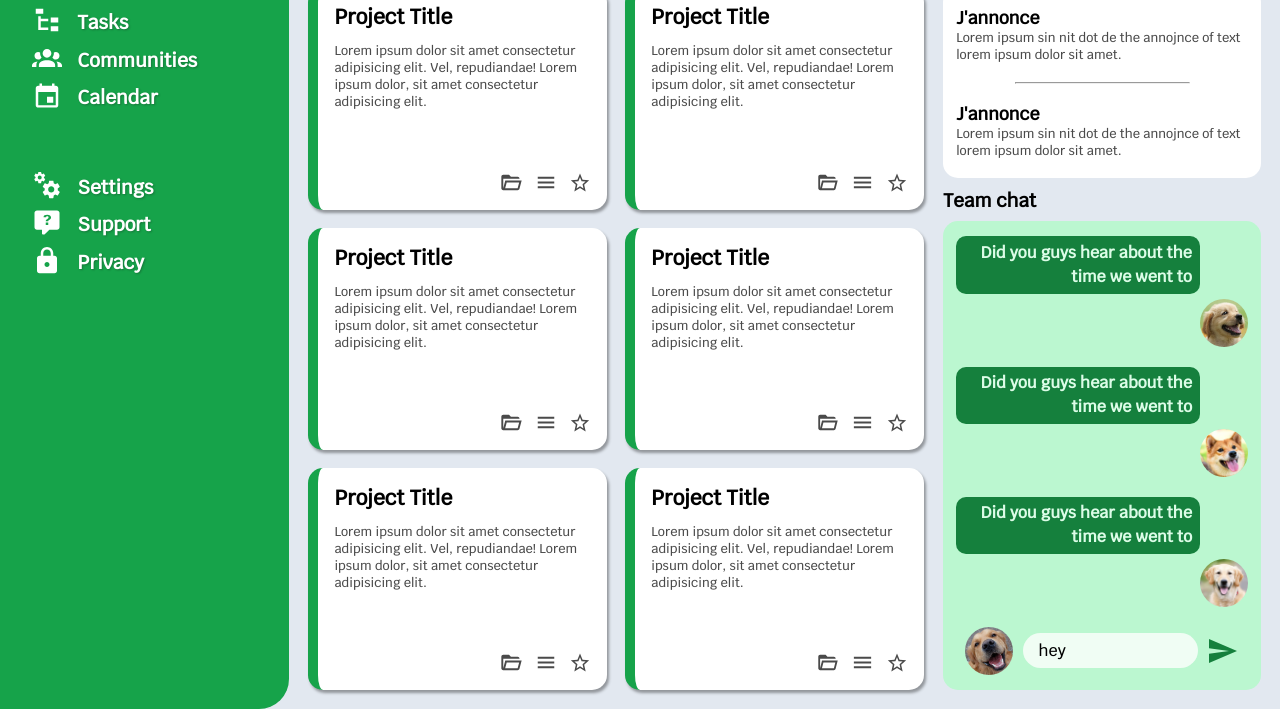
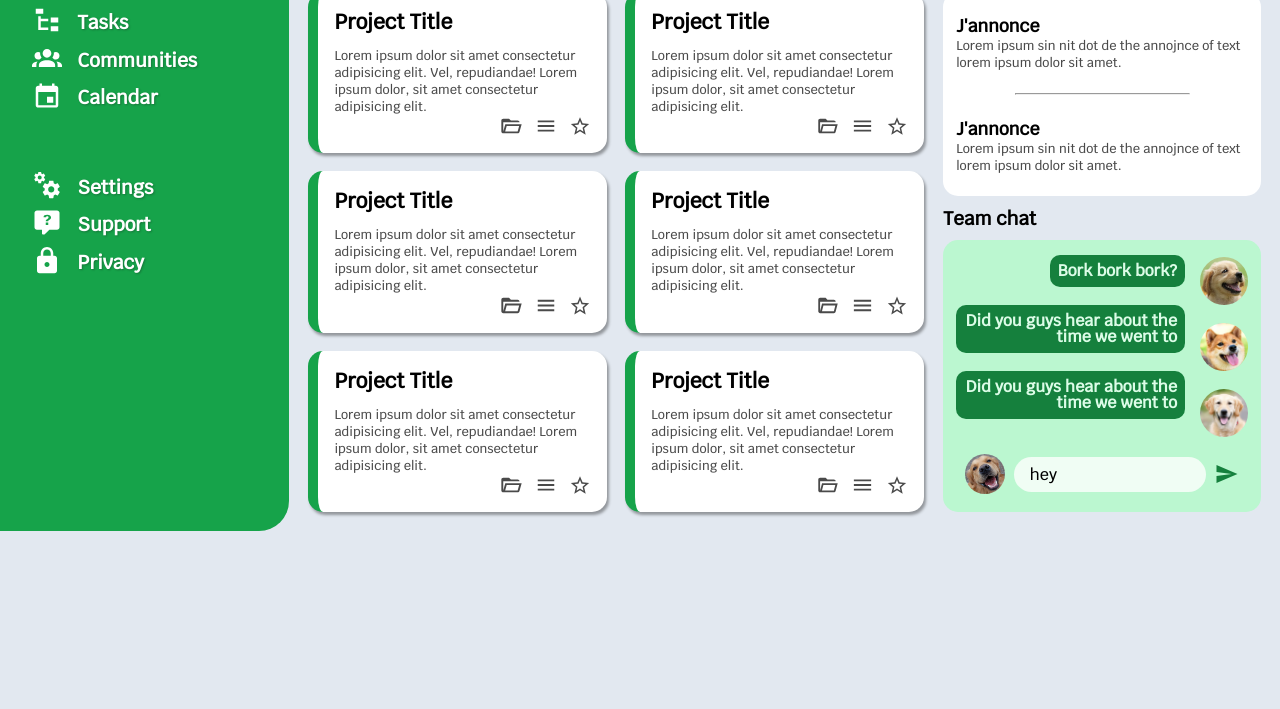
Before and after one commit to weBidji/admin-dashboard, a plain HTML site: page index.html in a window 1280 px wide. Shown: the part 271-980 px from the top of the page. After the commit the page ends 802 px from the top, so only its background shows below. Drawn offline with Linux system fonts and the light colour scheme.

Commit message:
fix vertial scroll issue

```diff
--- a/index.html
+++ b/index.html
@@ -209,28 +209,29 @@
                     <h3>Team chat</h3>
                     <div class="chat-wrapper">
                         <div class="convo-line">
+
+                            <p class="convo-txt">Bork bork bork?</p>
                             <div class="workmate">
                                 <img src="images/dog4.jpg" alt="workmate photo" class="workmate-photo">
-                                <!-- <div class="workmate-name">Jane Doe</div> -->
+                            </div>
+                        </div>
+                        <div class="convo-line">
+
+                            <p class="convo-txt">Did you guys hear about the time we went to</p>
+                            <div class="workmate">
+                                <img src="images/dog3.jpg" alt="workmate photo" class="workmate-photo">
+
 
                             </div>
-                            <p class="convo-txt">Did you guys hear about the time we went to</p>
                         </div>
                         <div class="convo-line">
+
+                            <p class="convo-txt">Did you guys hear about the time we went to</p>
                             <div class="workmate">
-                                <img src="images/dog3.jpg" alt="workmate photo" class="workmate-photo">
-                                <!-- <div class="workmate-name">Jane Doe</div> -->
+                                <img src="images/dog2.jpg" alt="workmate photo" class="workmate-photo">
+
 
                             </div>
-                            <p class="convo-txt">Did you guys hear about the time we went to</p>
-                        </div>
-                        <div class="convo-line">
-                            <div class="workmate">
-                                <img src="images/dog2.jpg" alt="workmate photo" class="workmate-photo">
-                                <!-- <div class="workmate-name">Jane Doe</div> -->
-
-                            </div>
-                            <p class="convo-txt">Did you guys hear about the time we went to</p>
                         </div>
 
                         <div class="user-chat">
--- a/style.css
+++ b/style.css
@@ -23,12 +23,13 @@
 html {
     background-color: #E2E8F0;
     font-family: 'Krub';
+    max-height:100vh;
 }
 
 .container {
     display: grid;
     grid-template-columns: repeat(5, 1fr);
-    grid-template-rows: repeat(5, 1fr);
+    grid-template-rows: repeat(4, 1fr);
     min-height: 100vh;
 
 }
@@ -121,7 +122,7 @@ header {
 #user-img-big {
 
     border-radius: 50%;
-    height: 100px;
+    height: 80px;
 
 }
 
@@ -171,7 +172,7 @@ header {
 
 nav {
     grid-column: 1/2;
-    grid-row: 1/6;
+    grid-row: 1/5;
 
     display: flex;
     flex-direction: column;
@@ -272,7 +273,7 @@ h3 {
     background-color: white;
     border-radius: 15px;
     padding: 1rem;
-    /* border-top:10px solid var(--green-600); */
+
     border-left: 10px solid var(--green-600);
 
     box-shadow: 2px 3px 3px rgba(0, 0, 0, 0.356);
@@ -317,9 +318,11 @@ h4 {
     display: flex;
     flex-direction: column;
 
+
 }
 
 .announcements {
+    grid-row: 1/2;
     display: flex;
     flex-direction: column;
 
@@ -333,13 +336,12 @@ h4 {
     display: flex;
     flex-direction: column;
     justify-content: space-evenly;
-
     border-radius: 15px;
     padding: 0 0.8rem;
 }
 
-.chat-wrapper{
-    background-color:var(--green-200);
+.chat-wrapper {
+    background-color: var(--green-200);
 }
 
 .announcement-box {
@@ -364,76 +366,72 @@ hr {
 }
 
 .team-chat {
+    grid-row: 2/3;
     display: flex;
     flex-direction: column;
     /* margin-top: 1.2rem; */
     flex-grow: 1;
 
 }
-.user-chat{
-    display:flex;
-    justify-content:space-evenly;
-    align-items:center;
+
+.user-chat {
+    display: flex;
+    justify-content: space-evenly;
+    align-items: center;
 }
 
-.convo-line{
-    display:grid;
-    grid-template-columns:repeat(4,1fr);
-    grid-template-rows:repeat(2,1fr);
+.convo-line {
+    display: flex;
+    justify-content: flex-end;
+    gap: 15px;
 }
 
-.convo-txt{
-    grid-column:1/5;
-    grid-row:1/2;
-    text-align:right;
-    background-color:var(--green-700);
-    /* width:90%; */
-    justify-self:flex-start;
-    width:fit-content;
-    padding:0.3em 0.5em;
-    color:var(--green-100);
-    line-height:1.5rem;
-    font-size:1rem;
-    font-weight:600;
+.convo-txt {
+    transform: translateY(-18px);
+    text-align: right;
+    background-color: var(--green-700);
+    justify-self: flex-start;
+    width: fit-content;
+    padding: 0.5em 0.5em;
+    color: var(--green-100);
+    line-height: 1rem;
+    font-size: 1rem;
+    font-weight: 600;
     align-self: flex-end;
-    border-radius:10px;
+    border-radius: 10px;
 
 }
 
-.workmate{
-    grid-column:5/6;
-    grid-row:2/3;
-    align-items:center;
-    display:flex;
-    gap:10px;
-}
-.workmate-photo{
-    height:3rem;
-    border-radius:50%;
+.workmate {
+    display: flex;
+    align-items: center;
+    gap: 10px;
 }
 
-.workmate-name{
-    background-color:var(--green-50);
-    border-radius:50px;
-    padding:0.6rem;
-}
-.chat-img{
-    height:3rem;
-    border-radius:50%;
-}
-.chat-icon{
-    height:2rem;
+.workmate-photo {
+    height: 3rem;
+    border-radius: 50%;
 }
 
-.chat-input{
-    width:60%;
-    padding:0 1rem;
-    height:2.2rem;
-    line-height:2.2rem;
+
+.chat-img {
+    height: 2.5rem;
+    border-radius: 50%;
+}
+
+.chat-icon {
+    height: 1.5rem;
+}
+
+.chat-input {
+    width: 66%;
+    padding: 0 1rem;
+    height: 2.2rem;
+    line-height: 2.2rem;
     /* background-color: rgba(233, 228, 228, 0.671); */
     /* border:1px solid;
     border-color:var(--green-600); */
-    background-color:var(--green-50);
+    background-color: var(--green-50);
     border-radius: 50px;
 }
 
```
Lines whose indentation alone changed are shown as unchanged.
